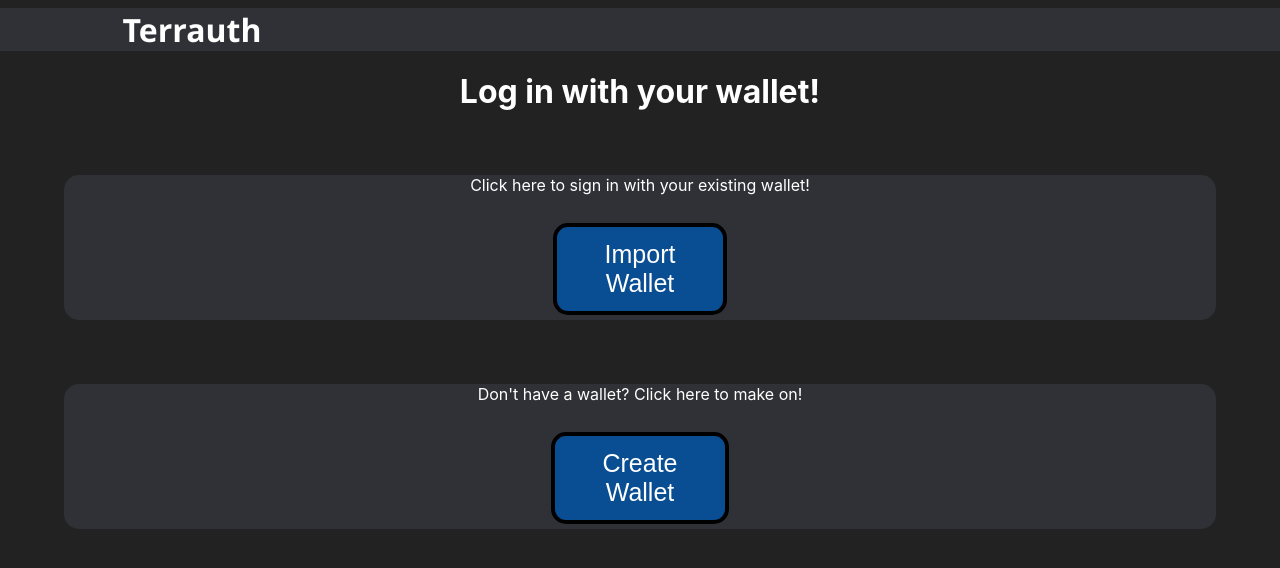
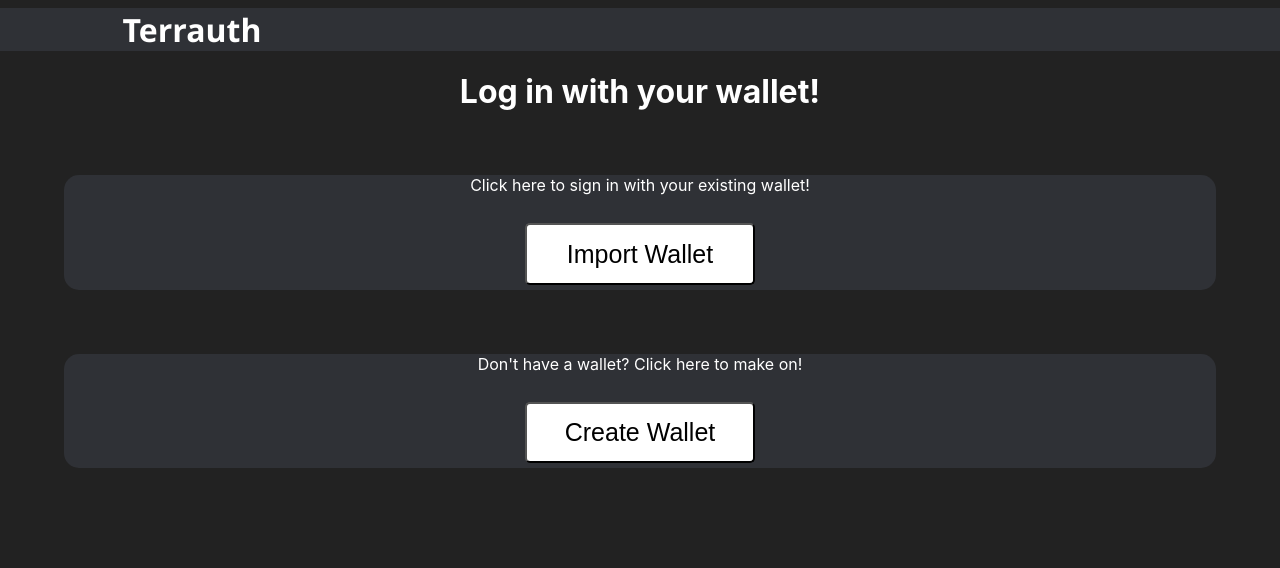
Before and after one commit to DjKesu/terra-auth, a React (Create React App) app in the folder terra-onboarding/: page / in a window 1280 px wide. Shown: the top 568 px of the page. Built offline with nearby package versions, Linux system fonts and the light colour scheme.

Commit message:
css update

```diff
--- a/terra-onboarding/src/index.css
+++ b/terra-onboarding/src/index.css
@@ -25,22 +25,22 @@ code {
 
 .Button {
     height: auto;
-    display: inline-block;
+    width: 20%;
     font-size: 25px;
-    border: 4px solid black;
-    border-radius: 15px;
+    /* border: 4px solid black; */
+    border-radius: 5px;
     padding: 10px;
     margin: 5px;
     box-sizing: border-box;
     text-align: center;
-    background-color: #094D92;
-    color: white;
+    background-color: white;
+    color: black;
     transition: background-color 0.3s, color 0.3s;
     cursor: pointer;
 }
 .Button:hover {
-    background-color: white;
-    color: black;
+    background-color: #094D92;
+    color: white;
 }
 p{
     margin: 0;
```
